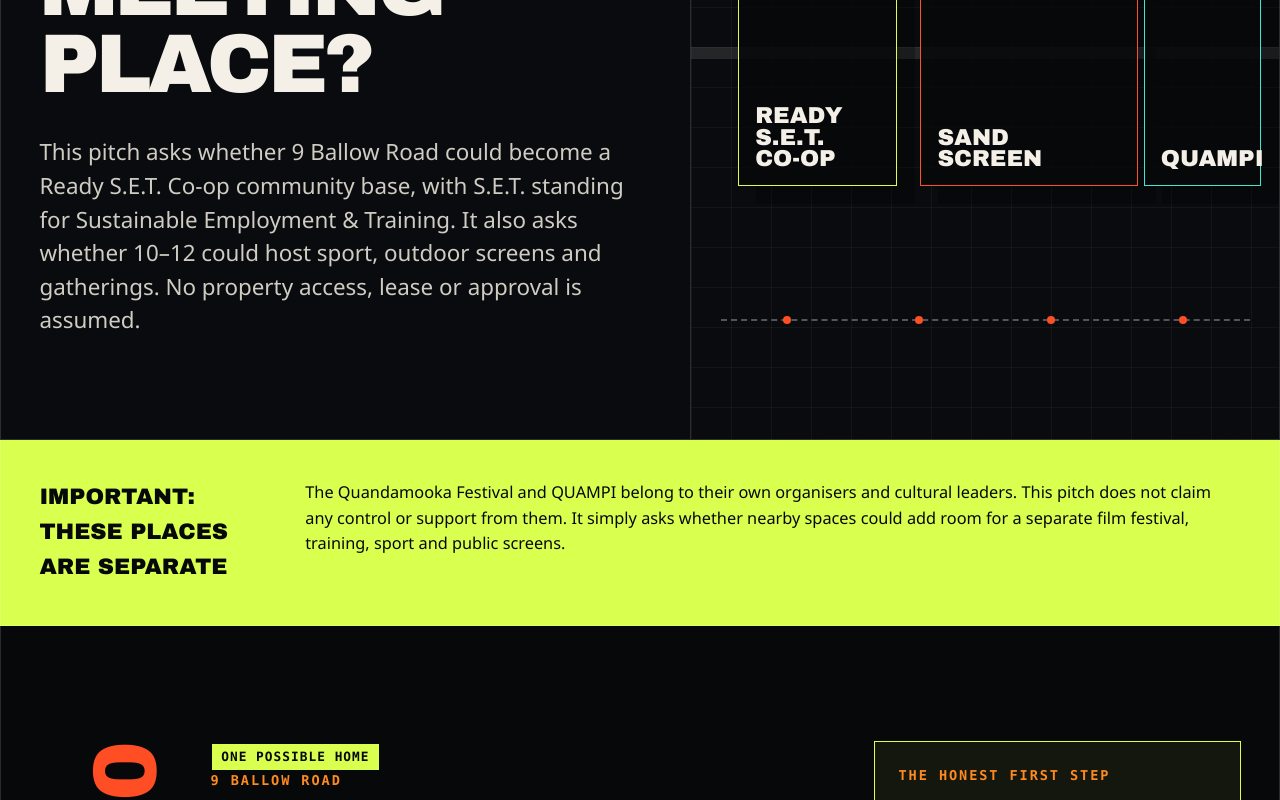
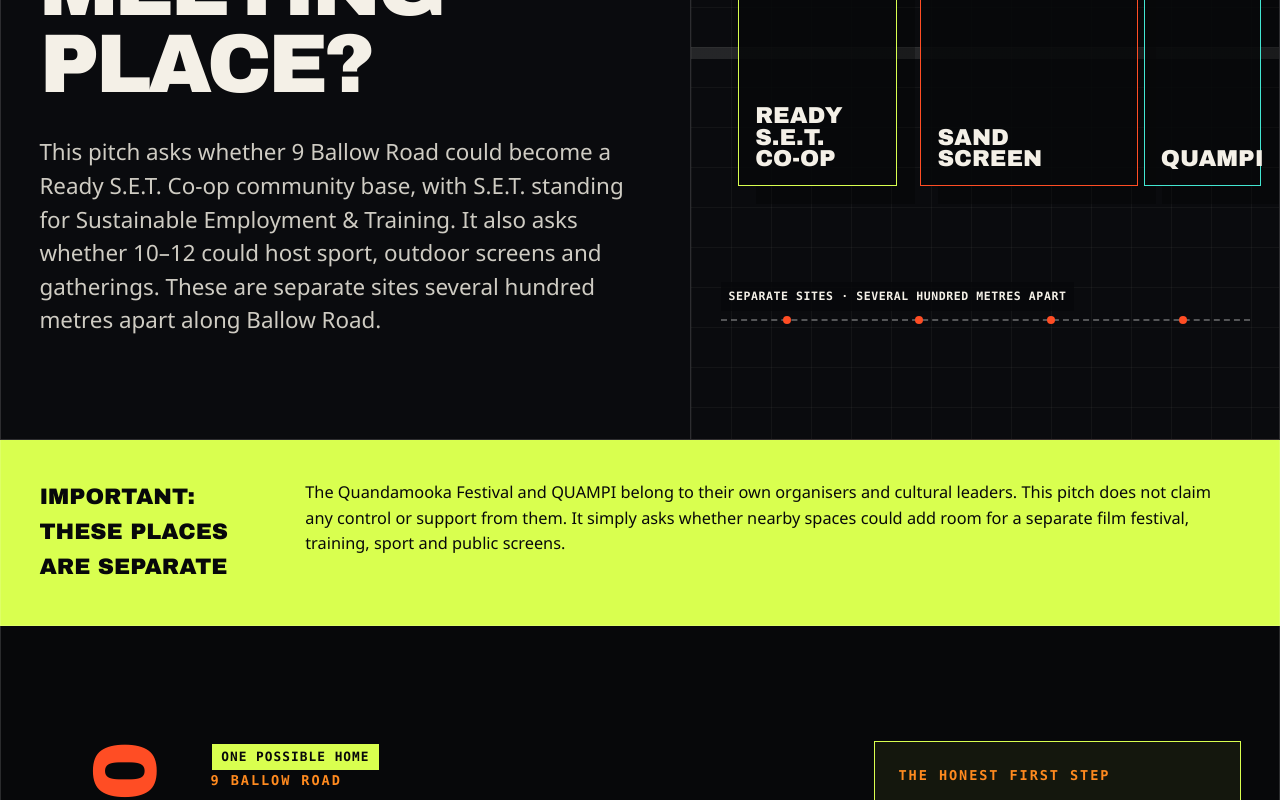
Before and after one commit to auraofintelligence/minjerribah-screen-media-network, a Next.js app: page /places in a window 1280 px wide. Shown: the part 840-1640 px from the top of the page. Built offline with nearby package versions, Linux system fonts and the light colour scheme.

Commit message:
Correct Ballow Road site relationship

```diff
--- a/app/globals.css
+++ b/app/globals.css
@@ -1936,6 +1936,19 @@
   margin-top: -5px;
   border-radius: 50%;
   background: var(--signal);
+}
+
+.precinct-path span {
+  position: absolute;
+  bottom: 0.8rem;
+  left: 0;
+  padding: 0.35rem 0.5rem;
+  color: var(--paper);
+  background: rgba(7, 8, 10, 0.82);
+  font-family: var(--mono);
+  font-size: 0.72rem;
+  font-weight: 800;
+  letter-spacing: 0.05em;
 }
 
 .place-intro {
--- a/components/HomePage.tsx
+++ b/components/HomePage.tsx
@@ -127,8 +127,9 @@
           </div>
           <div className="ready-set-location">
             <p>
-              <strong>Proposed home:</strong> 9 Ballow Road, beside the wider
-              10–12 Ballow Road festival, sport and screen idea.
+              <strong>Proposed home:</strong> 9 Ballow Road. The separate
+              10–12 Ballow Road festival, sport and screen site is several
+              hundred metres away along Ballow Road.
             </p>
             <div className="button-row">
               <a className="button button-dark" href={sitePath("/places")}>See the Ballow Road pitch</a>
--- a/components/PlacesPage.tsx
+++ b/components/PlacesPage.tsx
@@ -13,7 +13,8 @@
             This pitch asks whether 9 Ballow Road could become a Ready S.E.T.
             Co-op community base, with S.E.T. standing for Sustainable Employment
             &amp; Training. It also asks whether 10–12 could host sport, outdoor
-            screens and gatherings. No property access, lease or approval is assumed.
+            screens and gatherings. These are separate sites several hundred
+            metres apart along Ballow Road.
           </p>
         </div>
         <div className="precinct-strip" aria-hidden="true">
@@ -21,7 +22,10 @@
             <span>9</span>
             <strong>READY<br />S.E.T.<br />CO-OP</strong>
           </div>
-          <div className="precinct-path"><i /><i /><i /><i /></div>
+          <div className="precinct-path">
+            <span>SEPARATE SITES · SEVERAL HUNDRED METRES APART</span>
+            <i /><i /><i /><i />
+          </div>
           <div className="precinct-building building-twelve">
             <span>10–12</span>
             <strong>SAND<br />SCREEN</strong>
@@ -231,12 +235,13 @@
       <section className="section precinct-flow-section">
         <div className="section-heading split-heading">
           <div>
-            <p className="eyebrow">Neighbours, not a takeover</p>
+            <p className="eyebrow">Separate sites along Ballow Road</p>
             <h2>Every place keeps its own role and makes its own decisions.</h2>
           </div>
           <p>
-            The lines below only show how the ideas might sit near each other.
-            They do not mean support, a lease, a partnership or planning approval.
+            The diagram connects separate roles across the wider Ballow Road
+            area. Number 9 and 10–12 are not adjoining blocks. They are several
+            hundred metres apart.
           </p>
         </div>
         <div className="precinct-flow">
```
